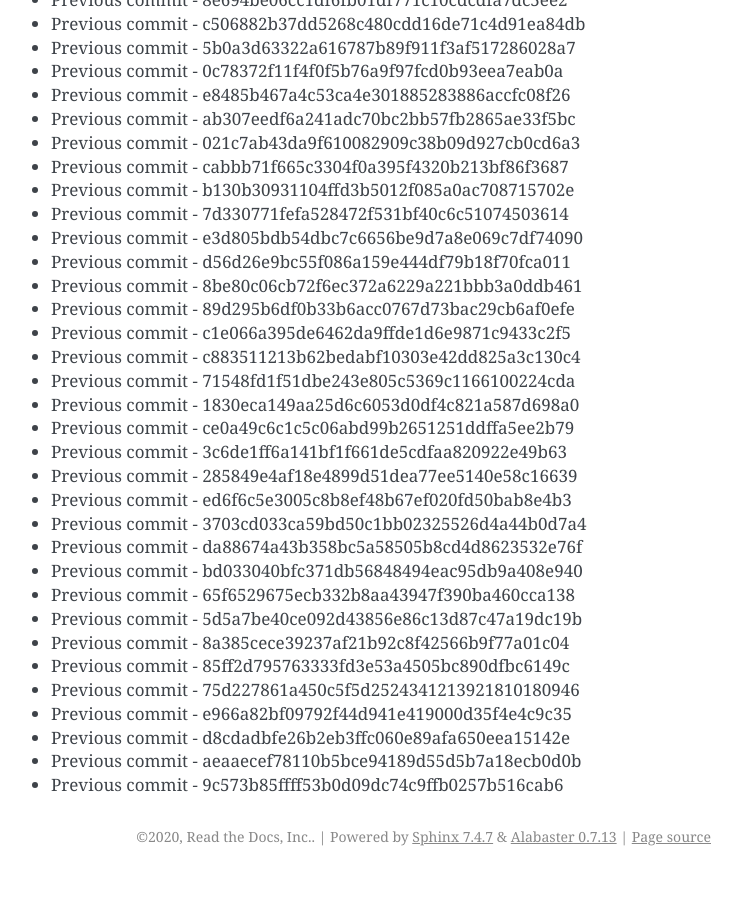
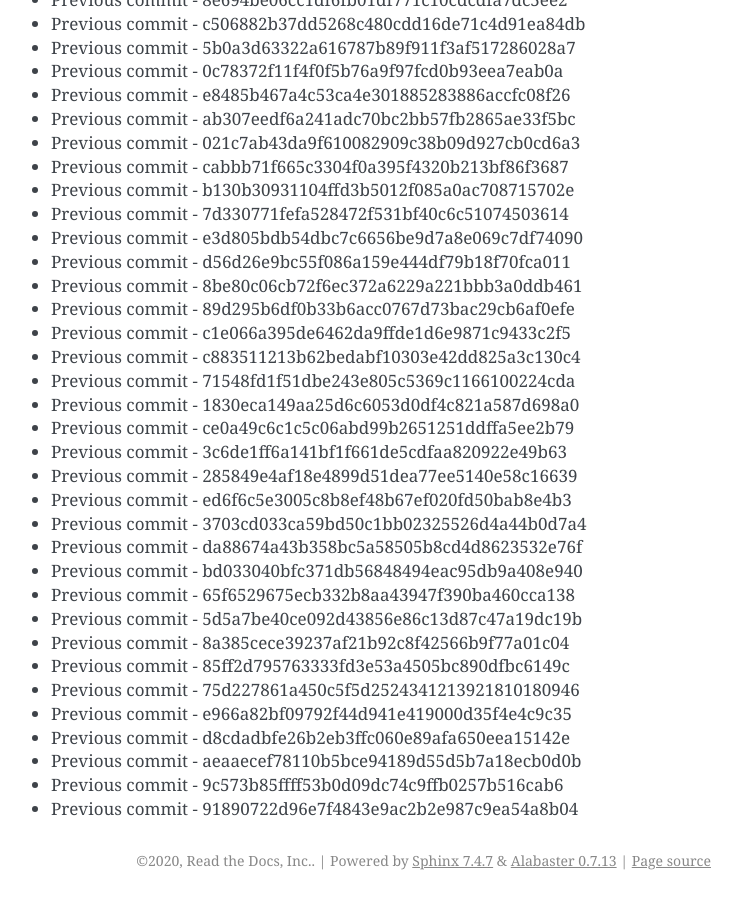
Before and after one commit to readthedocs/rtd-git-stresstest, a Sphinx documentation site: the page built from docs/updates.rst, in a window 1280 px wide and 900 px high, scrolled down 87062 px. Shown: the whole window, without its empty margins (399-1141 px from the left). Built offline with Sphinx 7.4.7, drawn with Linux system fonts in a browser that asks for light colours; before the commit the page ends 87938 px from its top, so only the background shows below that.

Commit message:
Generating commit from previous: 91890722d96e7f4843e9ac2b2e987c9ea54a8b04

```diff
--- a/docs/updates.rst
+++ b/docs/updates.rst
@@ -3690,3 +3690,4 @@ It can be tested for any performance characteristics.
 * Previous commit - d8cdadbfe26b2eb3ffc060e89afa650eea15142e
 * Previous commit - aeaaecef78110b5bce94189d55d5b7a18ecb0d0b
 * Previous commit - 9c573b85ffff53b0d09dc74c9ffb0257b516cab6
+* Previous commit - 91890722d96e7f4843e9ac2b2e987c9ea54a8b04
```
